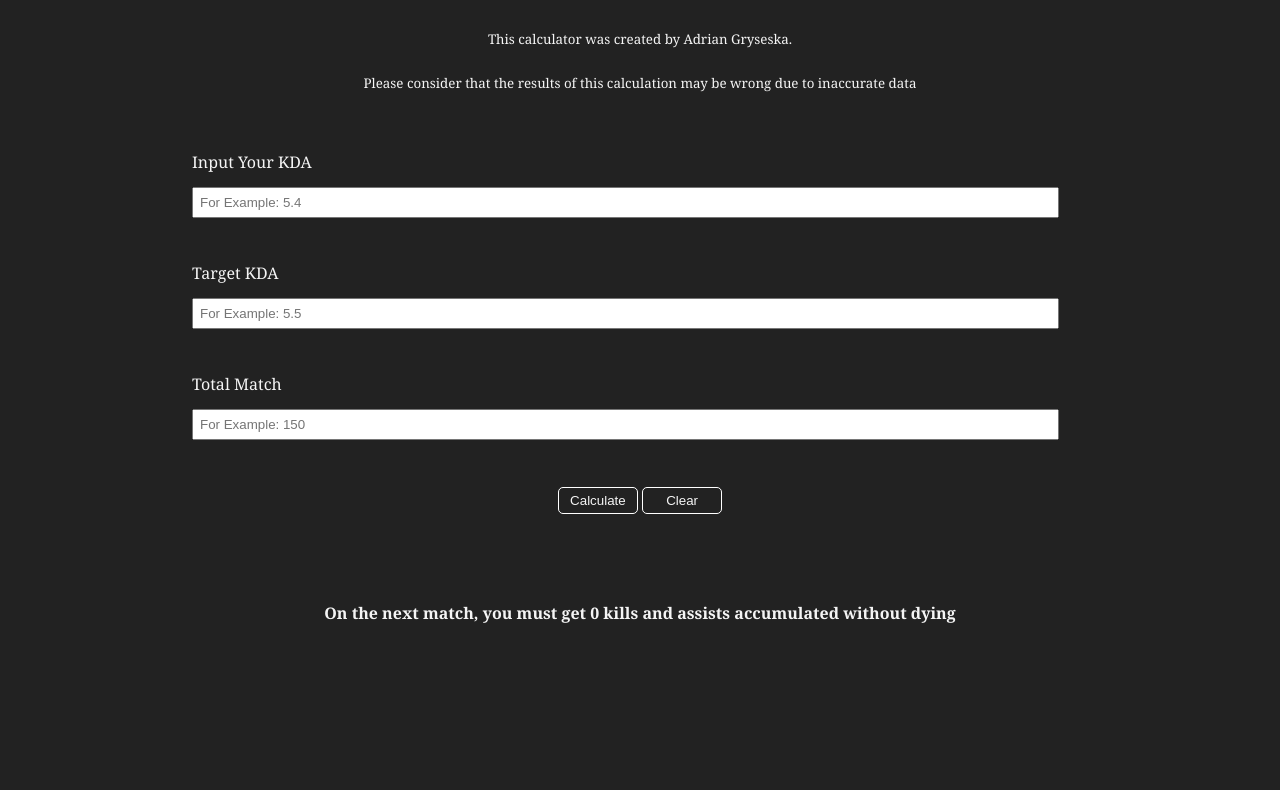
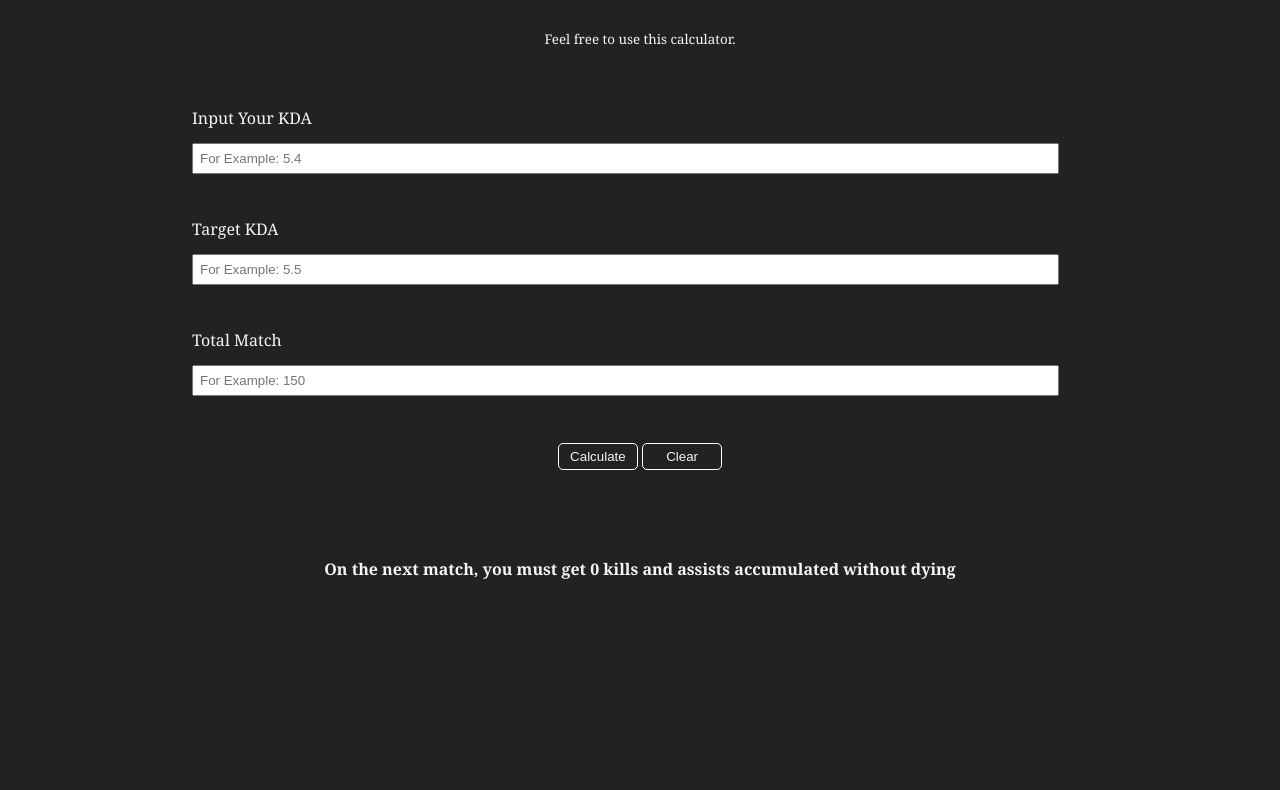
Before and after one commit to adriangryseska/kda-calculator, a plain HTML site: page index.html in a window 1280 px wide. Shown: the part 192-982 px from the top of the page. Drawn offline with nearby package versions, Linux system fonts and the light colour scheme.

Commit message:
Update index.html

```diff
--- a/index.html
+++ b/index.html
@@ -28,7 +28,7 @@
 
         <br>
         <h2 style="text-align: center; padding-bottom: 10px; font-size: 40px;">KDA Calculator</h2>
-        <p style="text-align: center;"><small>This calculator was created by Adrian Gryseska.<br><br>Please consider that the results of this calculation may be wrong due to inaccurate data</small></p>
+        <p style="text-align: center;"><small>Feel free to use this calculator.</small></p>
 
         <br>
         <label style="display: flex; padding-top: 20px;padding-bottom: 14px;">Input Your KDA</label>
```
